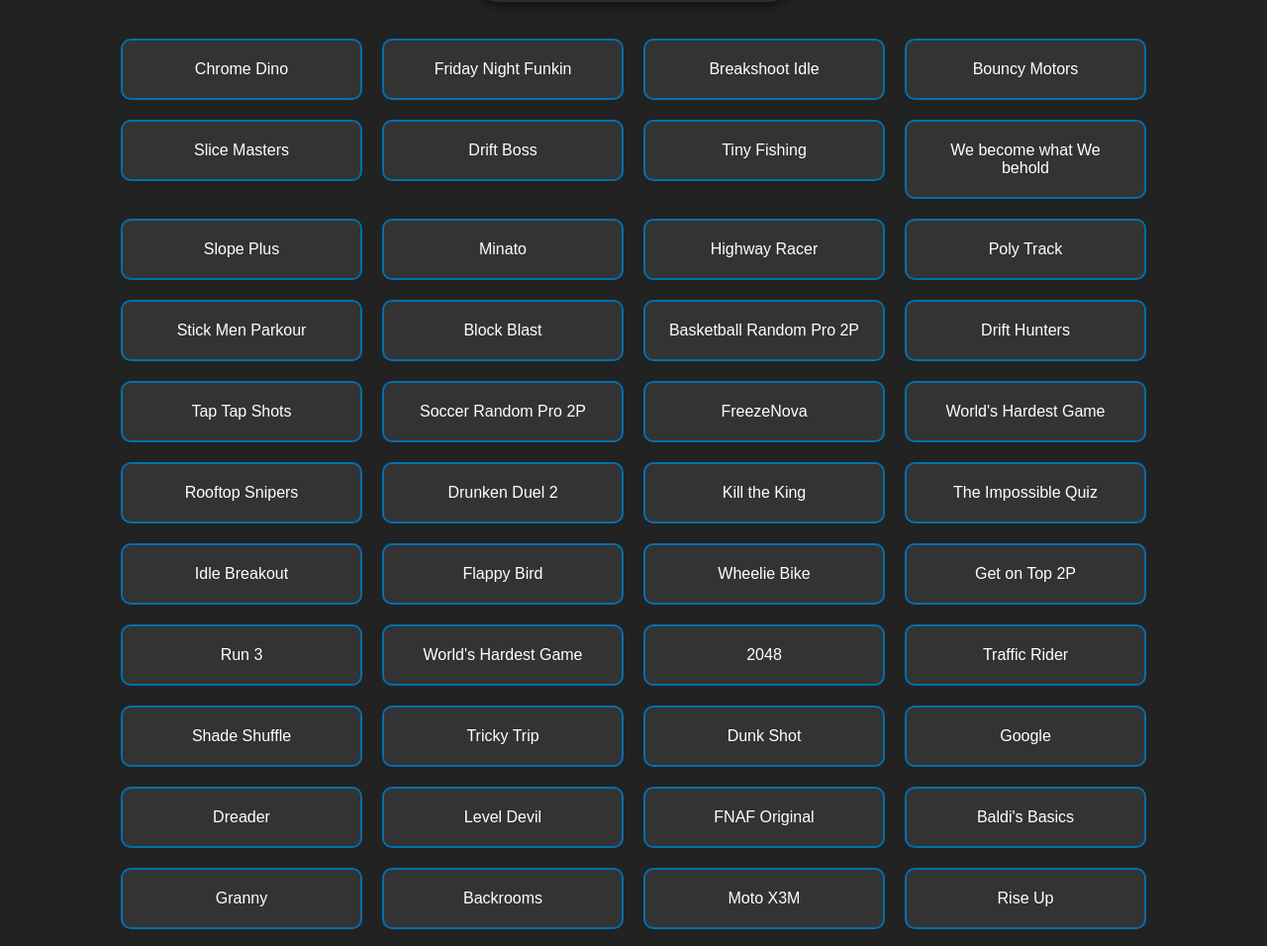
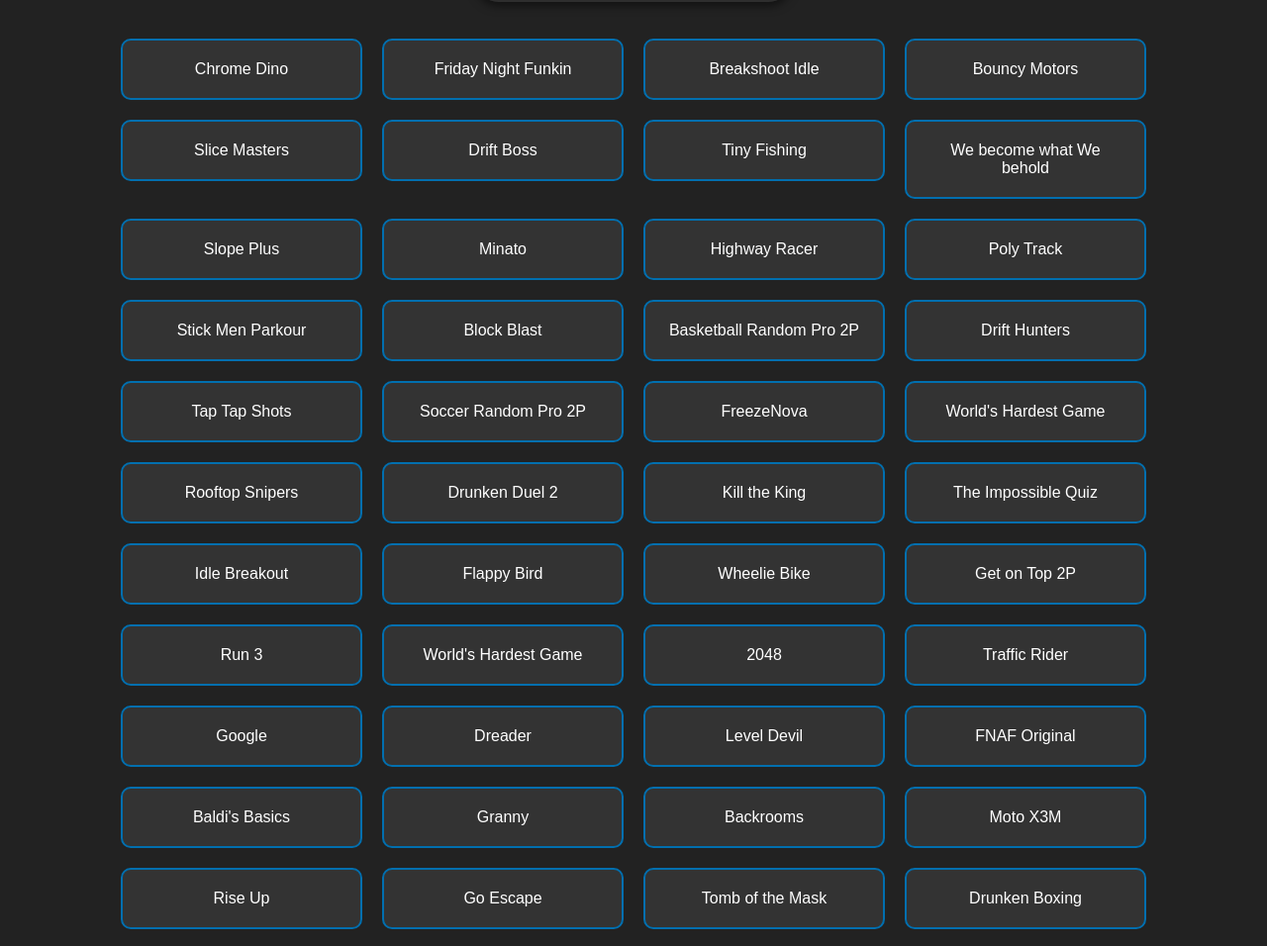
Before and after one commit to coltbowlin0/Colts-GameHub, a plain HTML site: page index.html in a window 1280 px wide. Shown: the part 121-1077 px from the top of the page at 99% size. Drawn offline with Linux system fonts and the light colour scheme.

Commit message:
Update index.html

```diff
--- a/index.html
+++ b/index.html
@@ -153,9 +153,6 @@
     <div class="game-card"><a href="WorldsHardestGame.html" target="_blank">World's Hardest Game</a></div>
     <div class="game-card"><a href="numbergame.html" target="_blank">2048</a></div>
     <div class="game-card"><a href="trafficrider.html" target="_blank">Traffic Rider</a></div>
-    <div class="game-card"><a href="ShadeShuffle.html" target="_blank">Shade Shuffle</a></div>
-    <div class="game-card"><a href="trickytrip.html" target="_blank">Tricky Trip</a></div>
-    <div class="game-card"><a href="Dunkshot.html" target="_blank">Dunk Shot</a></div>
     <div class="game-card"><a href="google.html" target="_blank">Google</a></div>
     <div class="game-card"><a href="dreader.html" target="_blank">Dreader</a></div>
     <div class="game-card"><a href="leveldevil.html" target="_blank">Level Devil</a></div>
```
